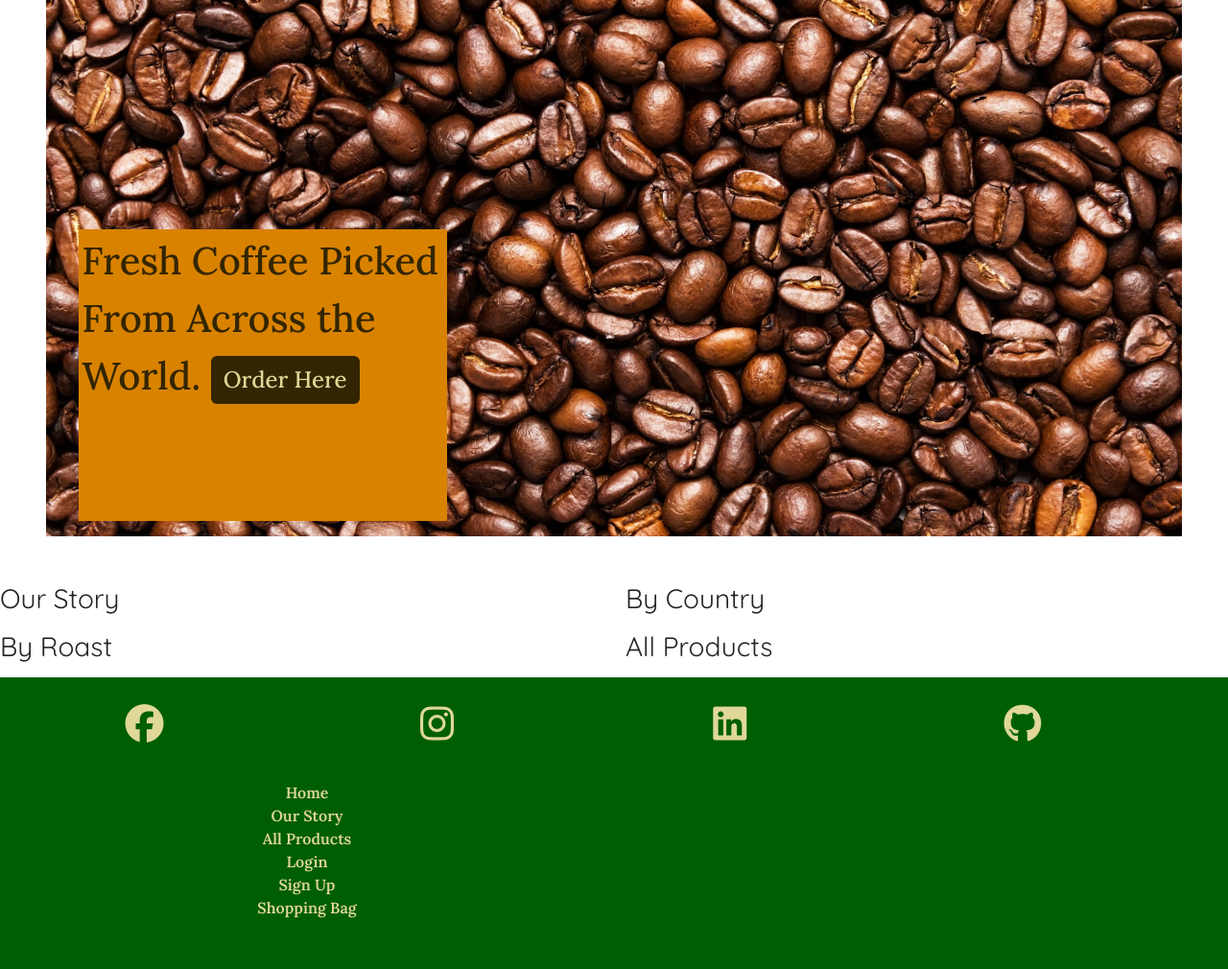
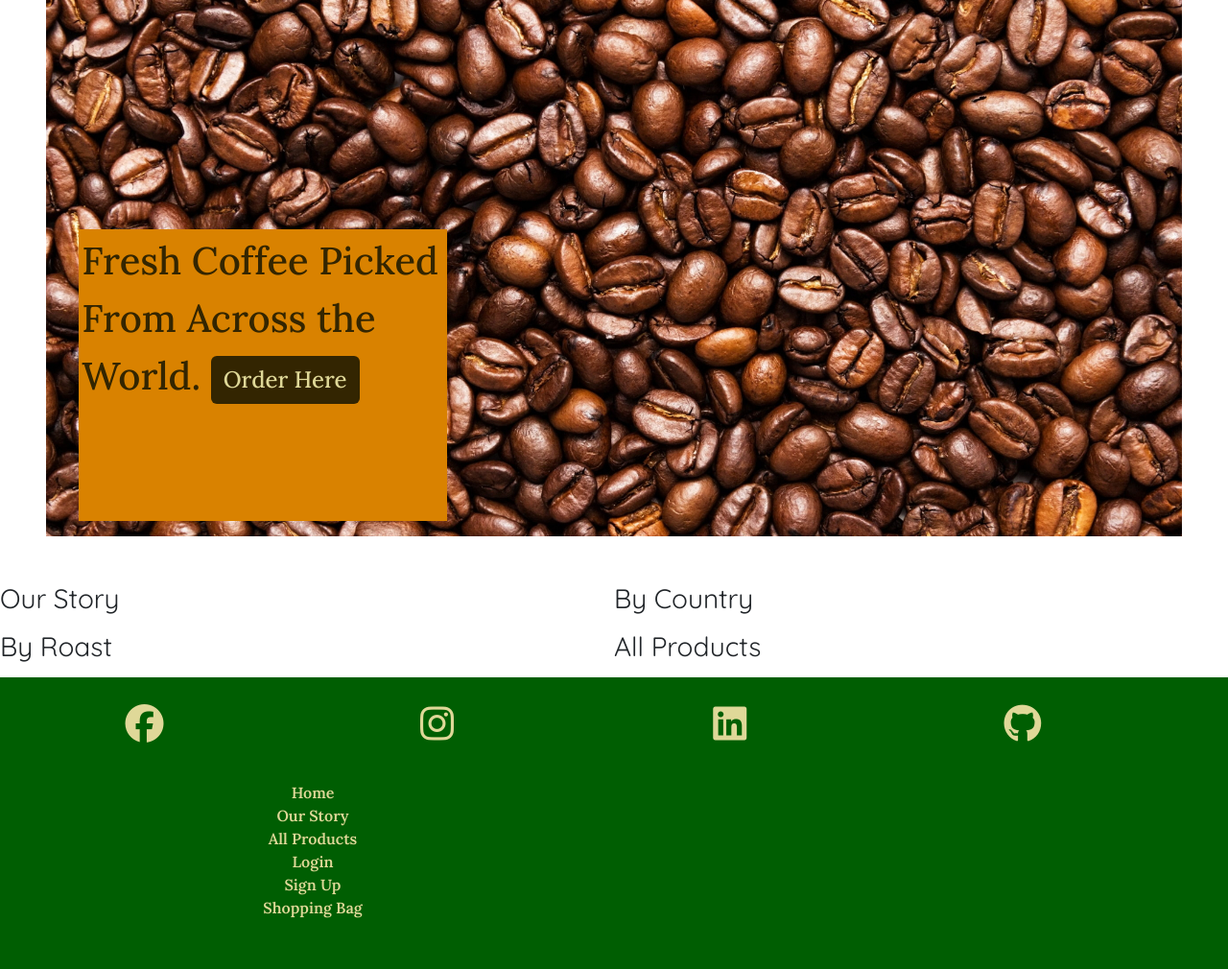
Before and after one commit to Grawnya/the-roastery-ecommerce-store, a Django app: page / in a window 1280 px wide. Shown: the part 153-1163 px from the top of the page at 96% size. Run offline with Django 3.2, Linux system fonts and the light colour scheme; some libraries are stand-ins or nearby versions.

Commit message:
fix gutter whitespace addition bug

```diff
--- a/static/css/base.css
+++ b/static/css/base.css
@@ -195,6 +195,10 @@ footer a {
     color: var(--orange);
 }
 
+.row {
+    --bs-gutter-x: 0;
+}
+
 /* media query for tablets */
 
 @media screen and (min-width:768px) {
```
